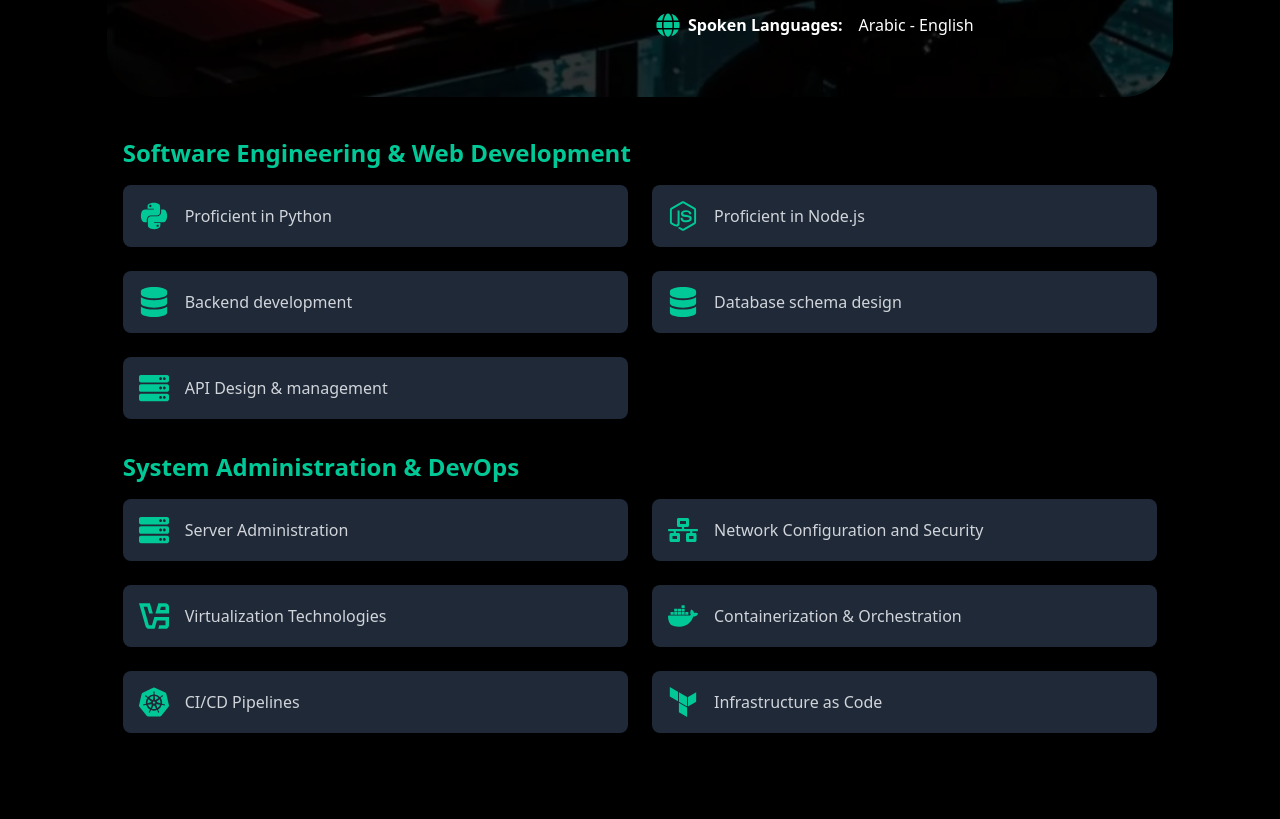
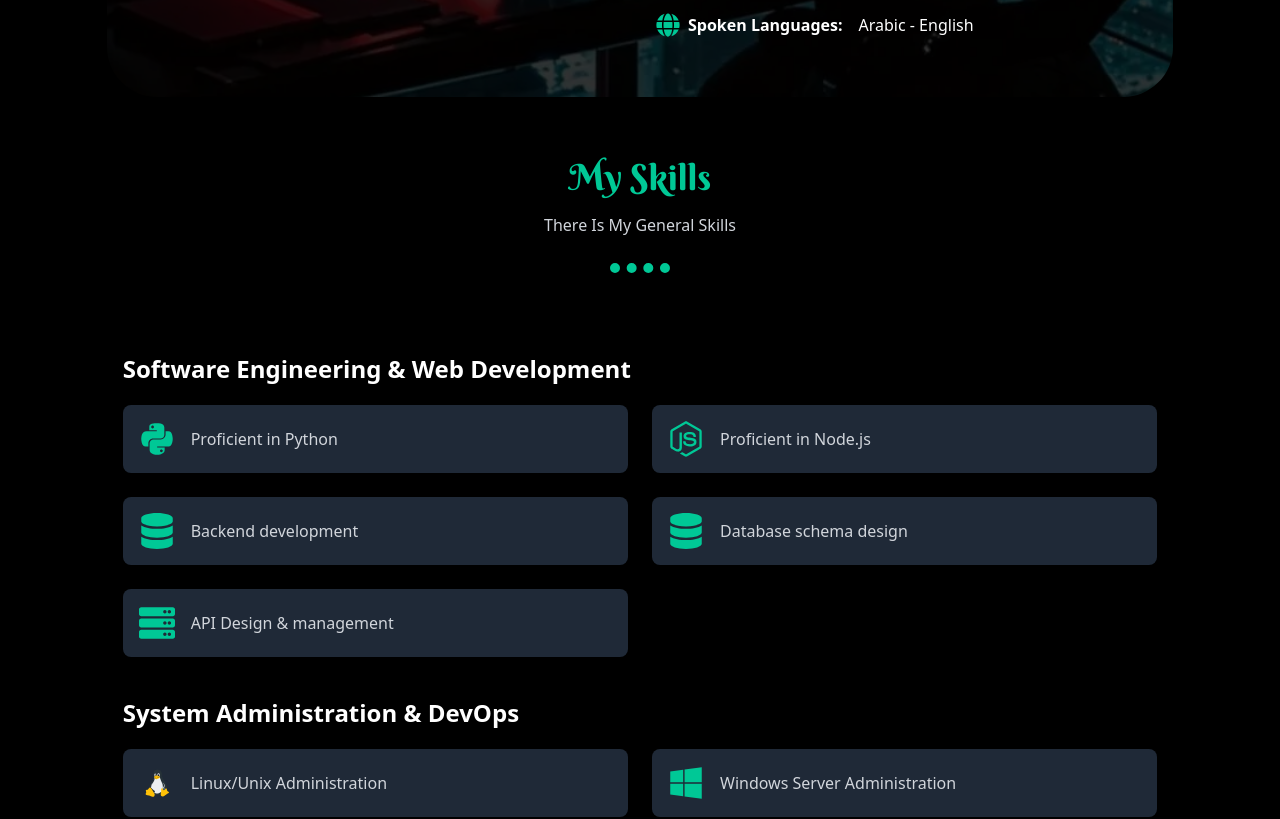
Before and after one commit to mahmoudramy93/portfolio, a Next.js app: page / in a window 1280 px wide. Shown: the part 1000-1819 px from the top of the page. Built offline with nearby package versions, Linux system fonts and the light colour scheme.

Commit message:
update general skill section styles and data

```diff
--- a/src/components/GeneralSkills.tsx
+++ b/src/components/GeneralSkills.tsx
@@ -1,46 +1,17 @@
-import {
-  FaPython,
-  FaNodeJs,
-  FaDatabase,
-  FaServer,
-  FaNetworkWired,
-} from "react-icons/fa";
-import {
-  SiDocker,
-  SiKubernetes,
-  SiVirtualbox,
-  SiTerraform,
-} from "react-icons/si"; // for devops tools
+import { skills } from "@/data/skillsData";
+import { CustomTitle } from "./common";
 
-const GeneralSkills = () => {
-  const skills = [
-    {
-      category: "Software Engineering & Web Development",
-      items: [
-        { icon: FaPython, label: "Proficient in Python" },
-        { icon: FaNodeJs, label: "Proficient in Node.js" },
-        { icon: FaDatabase, label: "Backend development" },
-        { icon: FaDatabase, label: "Database schema design" },
-        { icon: FaServer, label: "API Design & management" },
-      ],
-    },
-    {
-      category: "System Administration & DevOps",
-      items: [
-        { icon: FaServer, label: "Server Administration" },
-        { icon: FaNetworkWired, label: "Network Configuration and Security" },
-        { icon: SiVirtualbox, label: "Virtualization Technologies" },
-        { icon: SiDocker, label: "Containerization & Orchestration" },
-        { icon: SiKubernetes, label: "CI/CD Pipelines" },
-        { icon: SiTerraform, label: "Infrastructure as Code" },
-      ],
-    },
-  ];
+const SkillsSection = () => {
   return (
-    <div className="container mx-auto py-10">
+    <section className="py-[60px]" id="general_skills">
+      <div className="container ">
+        <CustomTitle
+          title={"My Skills"}
+          description={"There Is My General Skills"}
+        />
         {skills.map((section, index) => (
-        <div key={index} className="mb-8">
-          <h3 className="text-2xl font-bold text-tealGreen mb-4">
+          <div key={index} className="mb-10">
+            <h3 className="text-2xl font-bold text-white mb-5">
               {section.category}
             </h3>
             <div className="grid grid-cols-1 md:grid-cols-2 gap-6">
@@ -49,7 +20,7 @@ const GeneralSkills = () => {
                   key={idx}
                   className="flex items-center gap-4 bg-gray-800 p-4 rounded-lg shadow-md"
                 >
-                <skill.icon className="text-tealGreen text-3xl" />
+                  <skill.icon className="text-tealGreen text-4xl" />
                   <span className="text-gray-300">{skill.label}</span>
                 </div>
               ))}
@@ -57,7 +28,8 @@ const GeneralSkills = () => {
           </div>
         ))}
       </div>
+    </section>
   );
 };
 
-export default GeneralSkills;
+export default SkillsSection;
--- /dev/null
+++ b/src/data/skillsData.ts
@@ -0,0 +1,51 @@
+import {
+  FaPython,
+  FaNodeJs,
+  FaDatabase,
+  FaServer,
+  FaWindows,
+  FaNetworkWired,
+  FaCloud,
+  FaDocker,
+} from "react-icons/fa";
+import { SiVmware } from "react-icons/si";
+import { FaCloudsmith } from "react-icons/fa"; // Import any additional icons you need
+import { FcLinux } from "react-icons/fc";
+
+export const skills = [
+  {
+    category: "Software Engineering & Web Development",
+    items: [
+      { icon: FaPython, label: "Proficient in Python" },
+      { icon: FaNodeJs, label: "Proficient in Node.js" },
+      { icon: FaDatabase, label: "Backend development" },
+      { icon: FaDatabase, label: "Database schema design" },
+      { icon: FaServer, label: "API Design & management" },
+    ],
+  },
+  {
+    category: "System Administration & DevOps",
+    items: [
+      { icon: FcLinux, label: "Linux/Unix Administration" },
+      { icon: FaWindows, label: "Windows Server Administration" },
+      {
+        icon: FaNetworkWired,
+        label:
+          "Network Configuration and Security (Cisco, Paloalto, Fortinet, Sophos)",
+      },
+      { icon: FaCloud, label: "Cloud Services Management (AWS, Azure)" },
+      {
+        icon: SiVmware,
+        label: "Virtualization Technologies (VMware, Hyper-V)",
+      },
+      {
+        icon: FaDocker,
+        label: "Containerization & Orchestration (Docker, Kubernetes)",
+      },
+      {
+        icon: FaCloudsmith,
+        label: "Disaster Recovery and Backup Solutions (Veeam, Acronis)",
+      },
+    ],
+  },
+];
```
Also changed, not shown: 1 other file (tests, documents, lock files or other folders). Lines whose indentation alone changed are shown as unchanged.
